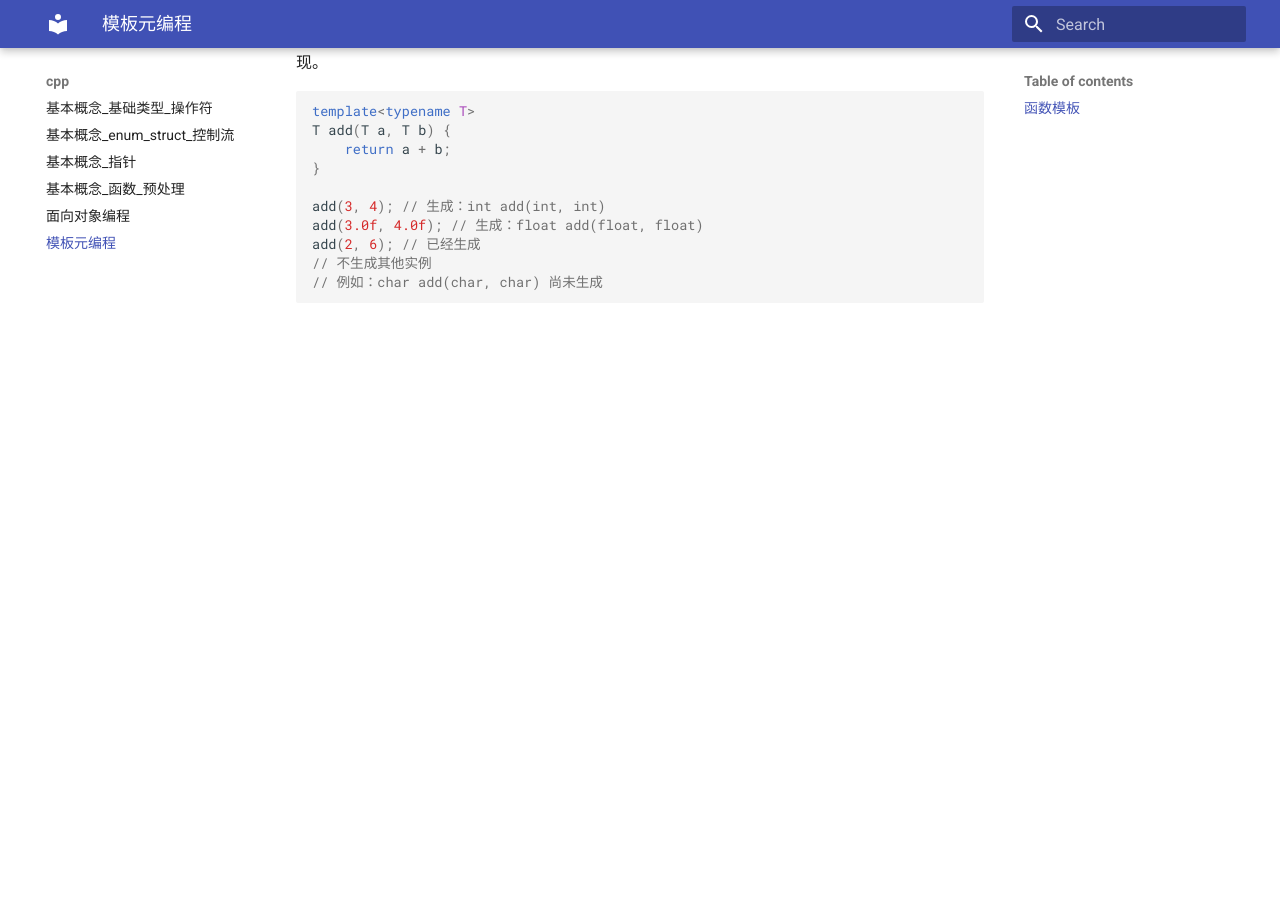
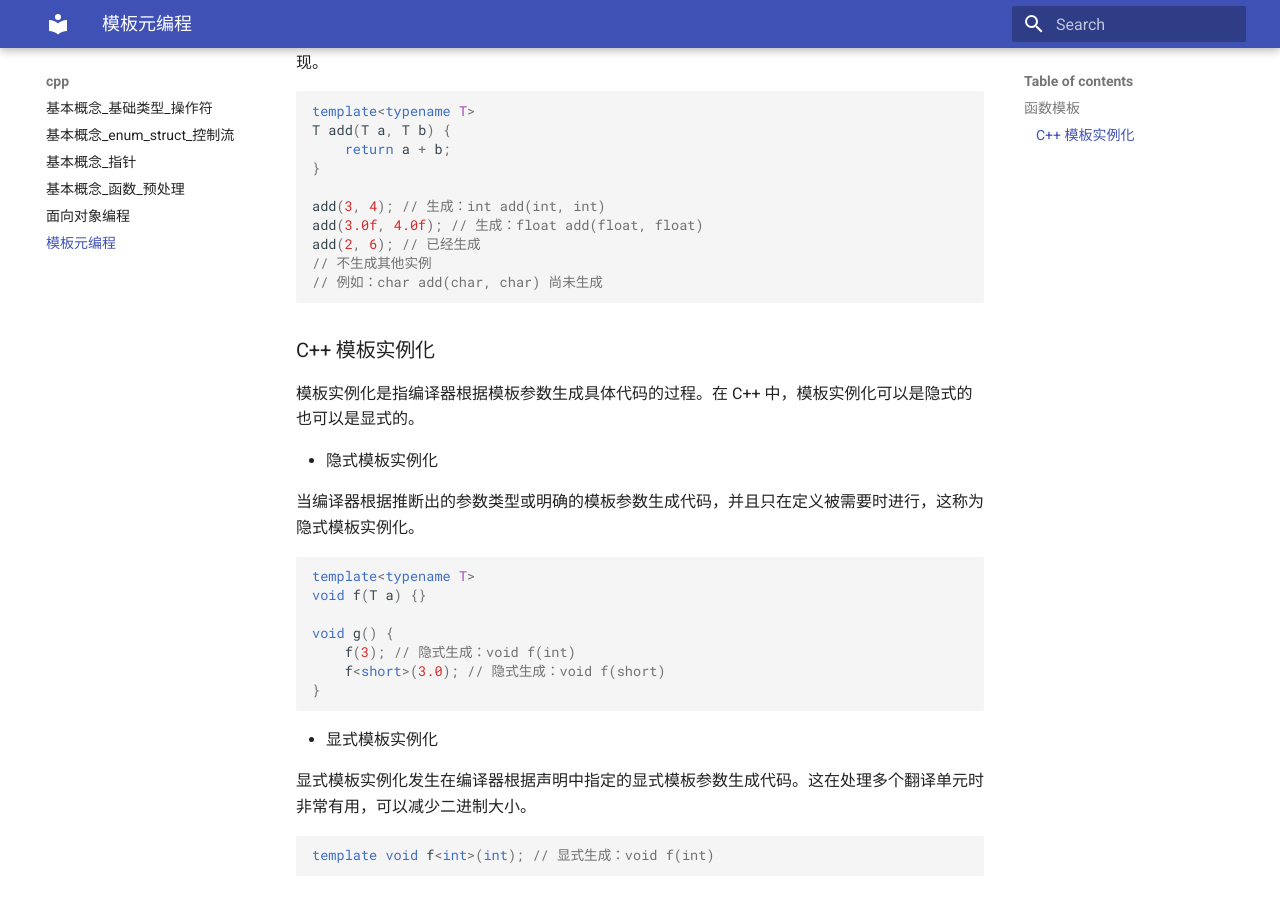
Before and after one commit to ymma98/technotes, an MkDocs documentation site: the page built from docs/cpp/模板元编程.md, in a window 1280 px wide and 900 px high, scrolled down 799 px. Built offline with MkDocs 1.6.1 and Material for MkDocs 9.7.7, drawn with Linux system fonts in a browser that asks for light colours; before the commit the page ends 1126 px from its top, so only the background shows below that.

Commit message:
docs/cpp/模板元编程.md updated from https://stackedit.cn/

````diff
--- a/docs/cpp/模板元编程.md
+++ b/docs/cpp/模板元编程.md
@@ -46,6 +46,35 @@ add(2, 6); // 已经生成
 // 不生成其他实例
 // 例如：char add(char, char) 尚未生成
 ```
+
+
+
+### C++ 模板实例化
+
+模板实例化是指编译器根据模板参数生成具体代码的过程。在 C++ 中，模板实例化可以是隐式的也可以是显式的。
+
+* 隐式模板实例化
+
+当编译器根据推断出的参数类型或明确的模板参数生成代码，并且只在定义被需要时进行，这称为隐式模板实例化。
+
+
+```cpp
+template<typename T>
+void f(T a) {}
+
+void g() {
+    f(3); // 隐式生成：void f(int)
+    f<short>(3.0); // 隐式生成：void f(short)
+}
+```
+
+* 显式模板实例化
+
+显式模板实例化发生在编译器根据声明中指定的显式模板参数生成代码。这在处理多个翻译单元时非常有用，可以减少二进制大小。
+
+```cpp
+template void f<int>(int); // 显式生成：void f(int)
+```
 <!--stackedit_data:
-eyJoaXN0b3J5IjpbNjA4NTkzMjY3XX0=
+eyJoaXN0b3J5IjpbMTMwMTU2MjYxLDYwODU5MzI2N119
 -->
````
